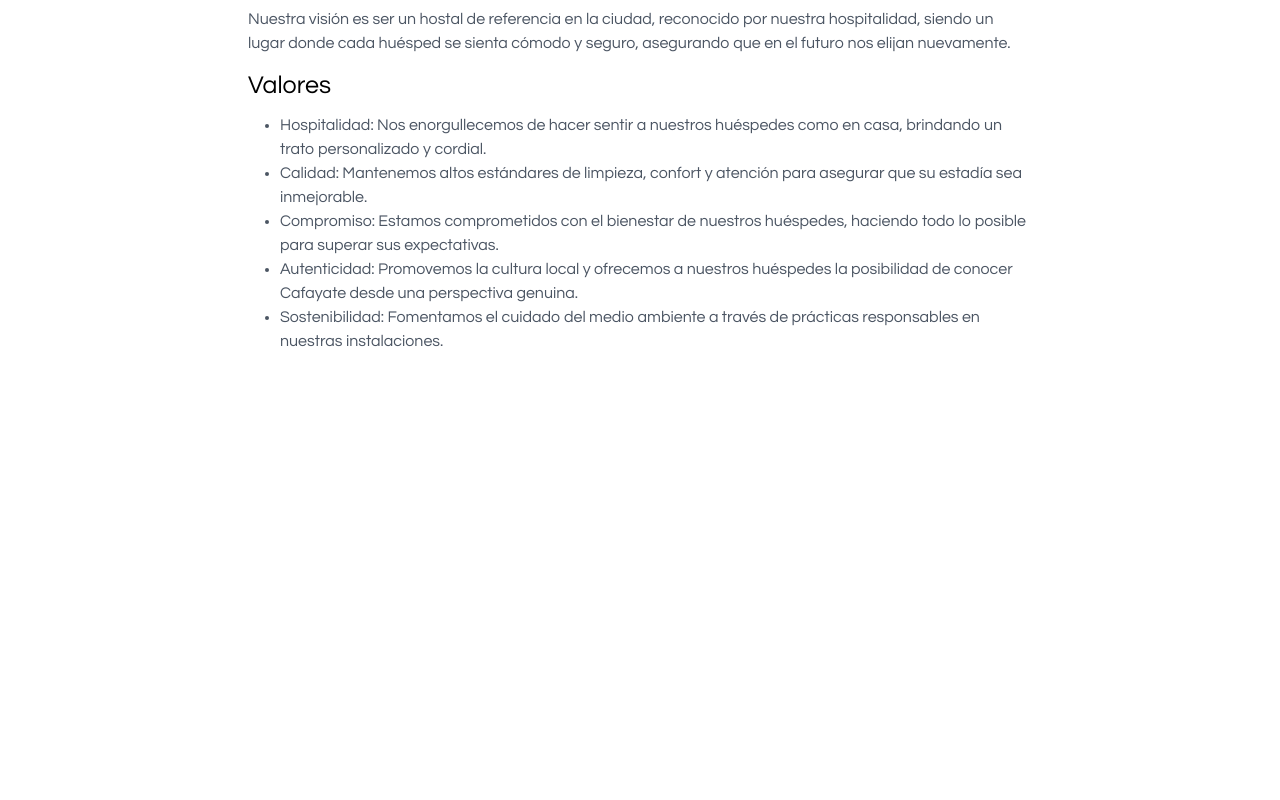
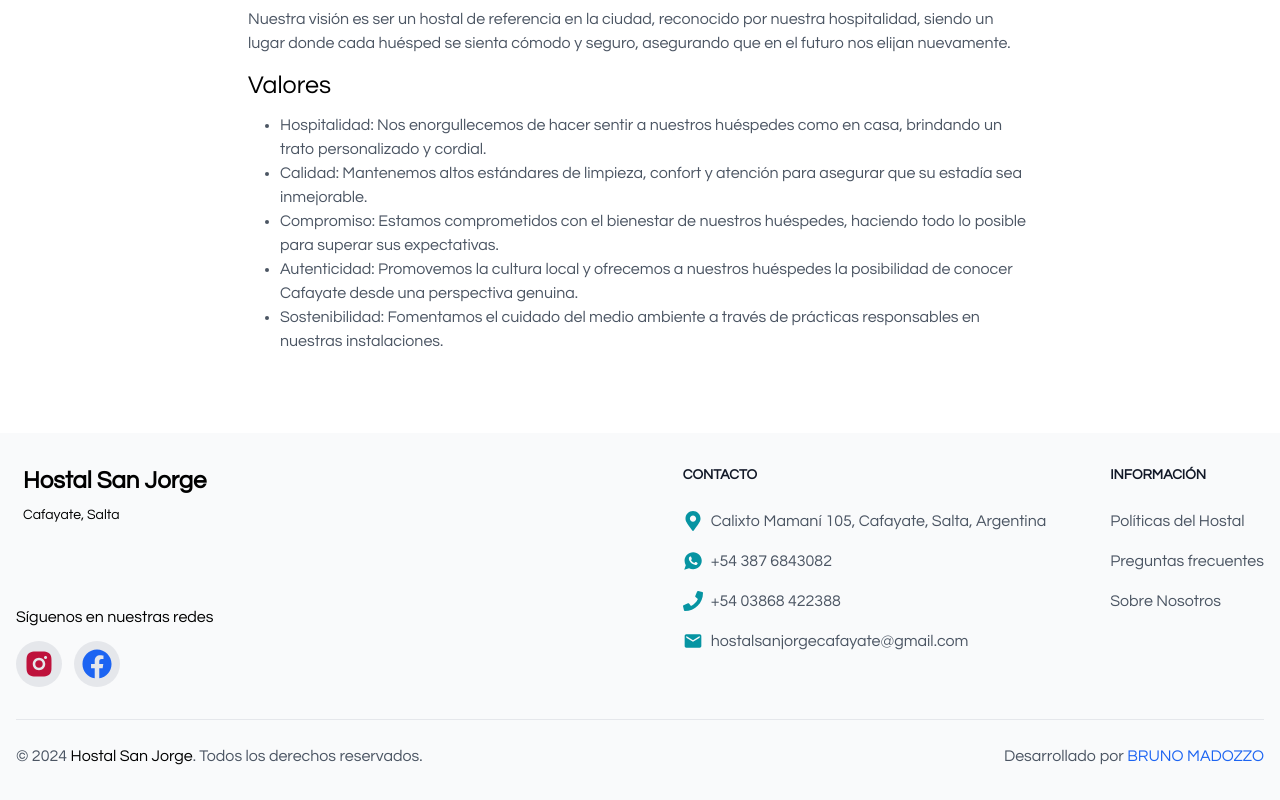
Before and after one commit to brunomry/HostalSanJorgeCafayate, a React (Vite) app: page /nosotros in a window 1280 px wide. Shown: the part 1077-1877 px from the top of the page. Before the commit the page ends 1510 px from the top, so only its background shows below. Built offline with nearby package versions, Linux system fonts and the light colour scheme.

Commit message:
agregue estructura y estilos a cp Footer

```diff
--- a/src/common/Footer.jsx
+++ b/src/common/Footer.jsx
@@ -1,70 +1,118 @@
+import { FaFacebook, FaMapMarkerAlt, FaPhone } from "react-icons/fa";
+import { IoLogoWhatsapp } from "react-icons/io";
+import { MdEmail } from "react-icons/md";
+import { RiInstagramFill } from "react-icons/ri";
+import { Link } from "react-router-dom";
 
 const Footer = () => {
   return (
+    <footer class="bg-gray-50 dark:bg-gray-900">
+      <div class="mx-auto w-full max-w-screen-xl p-4 py-6 lg:py-8">
+        <div class="md:flex md:justify-between w-[100%]">
+          <div class="mb-6 md:mb-0">
+            <div class="flex flex-col gap-20 items-center">
+              <div className="flex flex-col gap-2">
+                <span class="self-center text-2xl font-semibold whitespace-nowrap dark:text-white">
+                  Hostal San Jorge
+                </span>
+                <small className="text-sm">Cafayate, Salta</small>
+              </div>
               <div>
-    {/* <section class="container-fluid">
-        <div class="row gap-4 gap-md-0 justify-content-md-center pb-5">
-          <article class="col-md-12 col-lg-4 text-center mb-4 containerLogo">
-            <a alt="Logo Hostal San Jorge" title="Logo Hostal San Jorge">Hostal San Jorge</a>
-          </article>
-          <article class="col-md-6 col-lg-4 text-center">
-            <h4 class="fw-bold mb-3">Información</h4>
-            <ul class="list-unstyled">
-              <li class="nav-link pb-2">
-                <p class="mb-0">Calixto Mamaní 105, Cafayate, Salta, Argentina</p>
+                <p className="mb-3">Síguenos en nuestras redes</p>
+                <div className="flex gap-3">
+                  <Link
+                    to={``}
+                    title="Instagram"
+                    className="bg-gray-200 p-2 rounded-[100%] hover:scale-110"
+                  >
+                    <RiInstagramFill className="text-[30px] text-rose-700" />
+                  </Link>
+                  <Link
+                    to={``}
+                    title="Facebook"
+                    className="bg-gray-200 p-2 rounded-[100%] hover:scale-110"
+                  >
+                    <FaFacebook className="text-[30px] text-blue-600" />
+                  </Link>
+                </div>
+              </div>
+            </div>
+          </div>
+          <div class="flex flex-col sm:flex-row gap-16">
+            <div>
+              <h4 class="mb-6 text-sm font-semibold text-gray-900 uppercase dark:text-white">
+                Contacto
+              </h4>
+              <ul class="text-gray-600 flex flex-col gap-4">
+                <li className="flex gap-2 items-center">
+                  <FaMapMarkerAlt className="text-[20px] text-teal-500" />
+                  <p>Calixto Mamaní 105, Cafayate, Salta, Argentina</p>{" "}
                 </li>
-              <li class="nav-link pb-2">
-                <i class="fa-brands fa-whatsapp me-2 fs-5 text-success"></i>
-                WhatsApp: +54 9 387 6843082
+                <li className="flex gap-2 items-center">
+                  <IoLogoWhatsapp className="text-[20px] text-teal-500" />
+                  <p>+54 387 6843082</p>
                 </li>
-              <li class="nav-link pb-2">
-                <i class="fa-solid fa-phone me-2 fs-5 text-dark"></i>
-                Teléfono: +54 9 3868 422388
+                <li className="flex gap-2 items-center">
+                  <FaPhone className="text-[20px] text-teal-500" />
+                  <p>+54 03868 422388</p>
                 </li>
-              <li class="nav-link pb-4 pb-lg-0">
-                <i class="fa-brands fa-google me-2 fs-5 text-danger"></i>
-                hostalsanjorgecafayate@gmail.com
+                <li className="flex gap-2 items-center">
+                  <MdEmail className="text-[20px] text-teal-500" />
+                  <p>hostalsanjorgecafayate@gmail.com</p>
                 </li>
               </ul>
-          </article>
-          <article class="col-md-6 col-lg-4 text-center">
-            <h4 class="fw-bold">Síguenos en nuestras redes</h4>
-            <div class="d-flex justify-content-center gap-3">
-              <a
-                href="https://www.facebook.com/profile.php?id=100089399326566"
+            </div>
+            <div>
+              <h4 class="mb-6 text-sm font-semibold text-gray-900 uppercase">
+                Información
+              </h4>
+              <ul class="text-gray-600 ">
+                <li class="mb-4">
+                  <Link to={"/politicas"} class="hover:underline text-gray-600">
+                    Políticas del Hostal
+                  </Link>
+                </li>
+                <li className="mb-4">
+                  <Link
+                    to={"/preguntasfrecuentes"}
+                    class="hover:underline text-gray-600"
+                  >
+                    Preguntas frecuentes
+                  </Link>
+                </li>
+                <li>
+                  <Link to={"/nosotros"} class="hover:underline text-gray-600">
+                    Sobre Nosotros
+                  </Link>
+                </li>
+              </ul>
+            </div>
+          </div>
+        </div>
+        <div class="sm:flex sm:items-center sm:justify-between border-t mt-8 pt-6">
+          <span class=" text-gray-600 sm:text-center dark:text-gray-400">
+            © 2024{" "}
+            <a href="https://flowbite.com/" class="hover:underline">
+              Hostal San Jorge
+            </a>
+            . Todos los derechos reservados.
+          </span>
+          <div class="flex mt-4 sm:justify-center sm:mt-0">
+            <p className="text-gray-600">
+              Desarrollado por{" "}
+              <Link
+                to={"https://brunomadozzo-portfolio.netlify.app"}
                 target="_blank"
-                title="Facebook"
-                ><i class="fa-brands fa-facebook fs-2 iconFacebook"></i
-              ></a>
-              <a
-                href="https://www.instagram.com/hostalsanjorgecafayate/"
-                target="_blank"
-                title="Instagram"
-                ><i class="fa-brands fa-instagram fs-2 iconInstagram"></i
-              ></a>
+                className="text-blue-600 cursor-pointer hover:underline"
+              >
+                BRUNO MADOZZO
+              </Link>
+            </p>
           </div>
-          </article>
         </div>
-      </section>
-      <section
-        class="py-3 d-flex flex-column align-items-center justify-content-end flex-md-row justify-content-md-center align-items-md-end bg-light"
-      >
-        <p class="mb-1 text-center text-dark">
-          &copy;Todos los derechos reservados. 2024.
-        </p>
-        <p class="mb-1 ms-1 text-center text-dark">
-          <span> Diseñado por </span>
-          <span class="text-dark fw-bold">Bruno Madozzo</span>.
-        </p>
-        <span class="ms-2 pb-1">
-          <a href="https://www.linkedin.com/in/bruno-madozzo" target="_blank" title="Linkedin"
-            ><i class="fa-brands fa-linkedin fs-5 text-primary"></i>
-          </a>
-        </span>
-      </section> */}
       </div>
+    </footer>
+  );
+};
 
-  )
-}
-
-export default Footer
+export default Footer;
```
Lines whose indentation alone changed are shown as unchanged.
